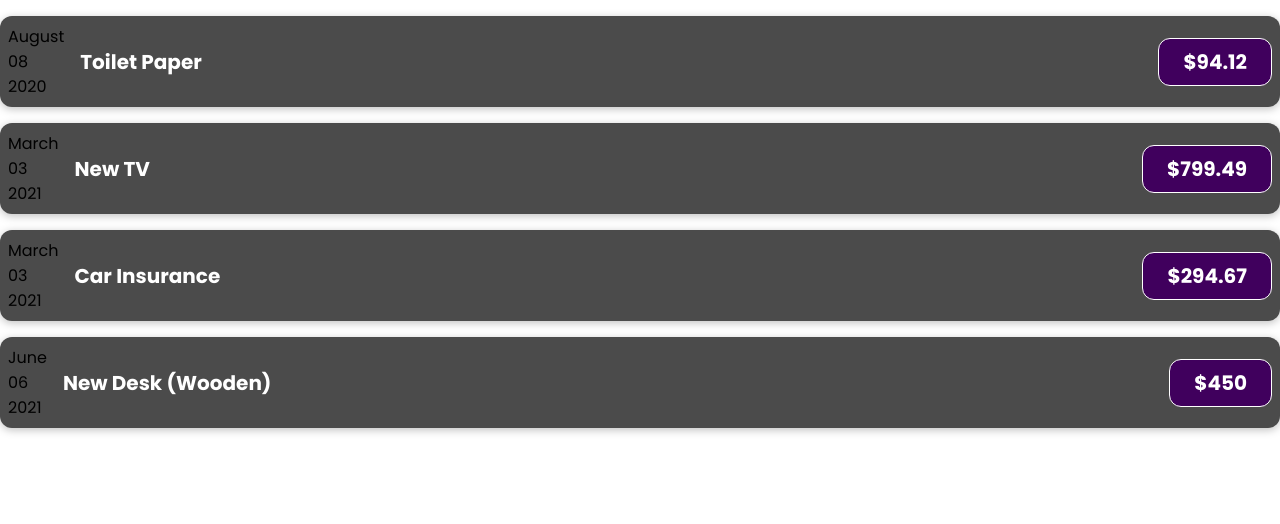
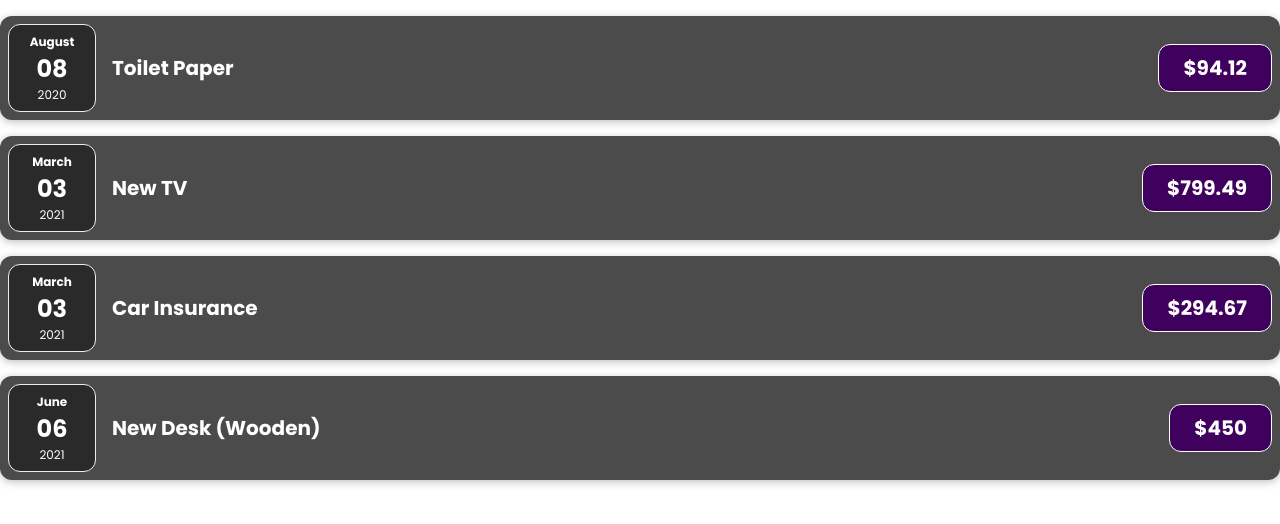
Before and after one commit to CemEkiz/expense-tracker, a React (Vite) app: page / in a window 1280 px wide. Shown: the top 524 px of the page. Built offline with nearby package versions, Linux system fonts and the light colour scheme.

Commit message:
38: splitting components into multiple components

```diff
--- /dev/null
+++ b/src/components/ExpenseDate.css
@@ -0,0 +1,26 @@
+.expense-date {
+  display: flex;
+  flex-direction: column;
+  width: 5.5rem;
+  height: 5.5rem;
+  border: 1px solid #ececec;
+  background-color: #2a2a2a;
+  color: white;
+  border-radius: 12px;
+  align-items: center;
+  justify-content: center;
+}
+
+.expense-date__month {
+  font-size: 0.75rem;
+  font-weight: bold;
+}
+
+.expense-date__year {
+  font-size: 0.75rem;
+}
+
+.expense-date__day {
+  font-size: 1.5rem;
+  font-weight: bold;
+}
--- /dev/null
+++ b/src/components/ExpenseDate.jsx
@@ -0,0 +1,17 @@
+import './ExpenseDate.css';
+
+const ExpenseDate = props => {
+  const month = props.date.toLocaleString('en-US', { month: 'long' });
+  const day = props.date.toLocaleString('en-US', { month: '2-digit' });
+  const year = props.date.toLocaleString('en-US', { year: 'numeric' });
+
+  return (
+    <div className='expense-date'>
+      <div className='expense-date__month'>{month}</div>
+      <div className='expense-date__day'>{day}</div>
+      <div className='expense-date__year'>{year}</div>
+    </div>
+  );
+};
+
+export default ExpenseDate;
--- a/src/components/ExpenseItem.jsx
+++ b/src/components/ExpenseItem.jsx
@@ -1,17 +1,10 @@
 import './ExpenseItem.css';
+import ExpenseDate from './ExpenseDate';
 
 const ExpenseItem = props => {
-  const month = props.date.toLocaleString('en-US', { month: 'long' });
-  const day = props.date.toLocaleString('en-US', { month: '2-digit' });
-  const year = props.date.toLocaleString('en-US', { year: 'numeric' });
-
   return (
     <div className='expense-item'>
-      <div>
-        <div>{month}</div>
-        <div>{day}</div>
-        <div>{year}</div>
-      </div>
+      <ExpenseDate date={props.date} />
       <div className='expense-item__description'>
         <h2>{props.title}</h2>
         <div className='expense-item__price'>${props.amount}</div>
```
